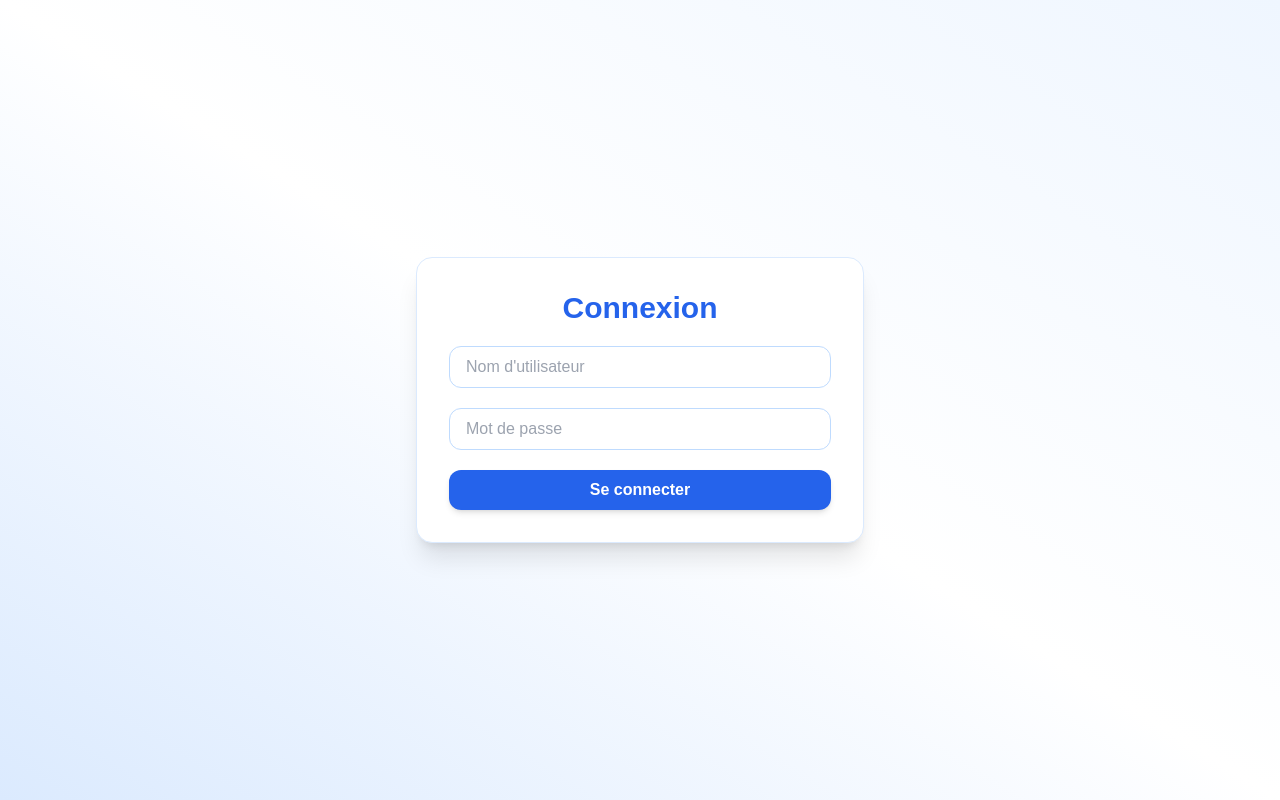
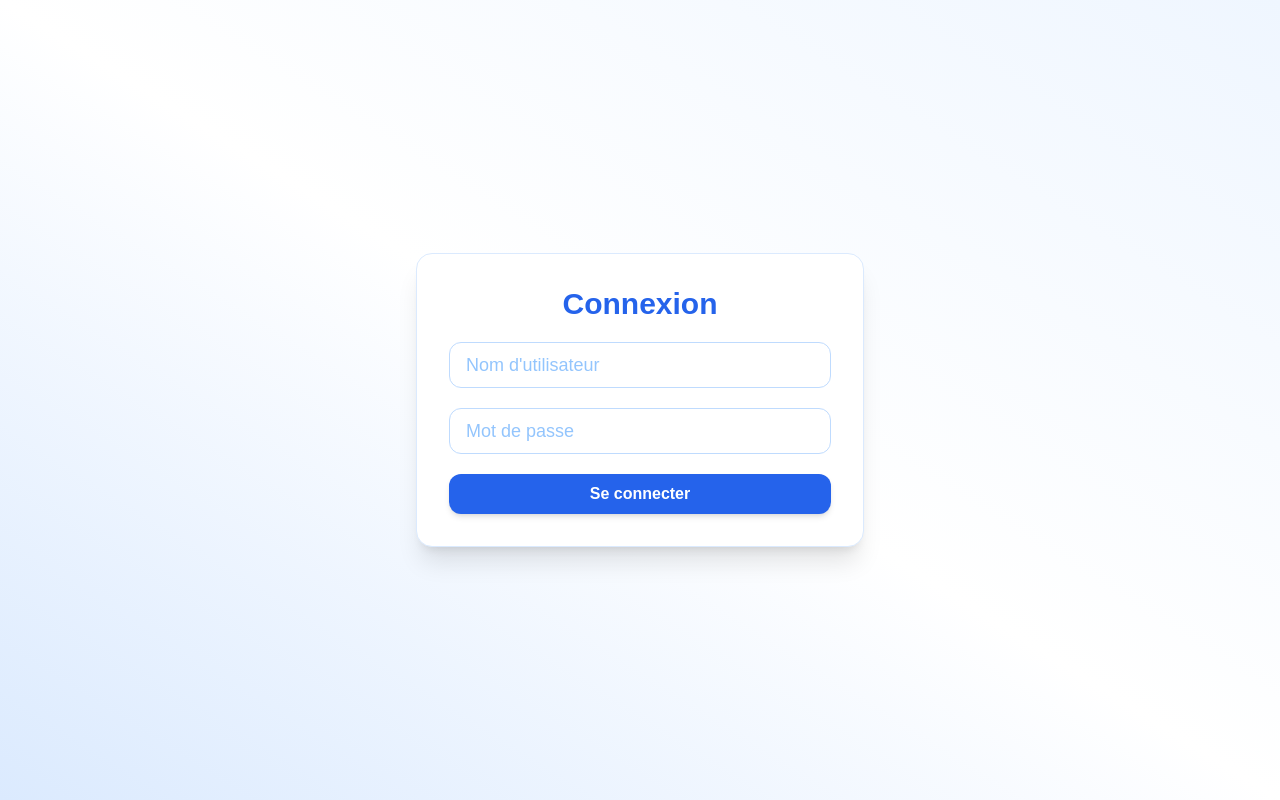
Before and after one commit to winicas/starbit, a Next.js app in the folder hopitalsage_front/: page /login in a window 1280 px wide. Built offline with nearby package versions, Linux system fonts and the light colour scheme.

Commit message:
Dieu est vrais etkomgjjkk

```diff
--- a/hopitalsage_front/app/login/page.tsx
+++ b/hopitalsage_front/app/login/page.tsx
@@ -25,13 +25,11 @@ export default function LoginPage() {
 
       const { token, refresh, user } = response.data;
 
-      // Stockage
       localStorage.setItem('accessToken', token);
       localStorage.setItem('refresh', refresh);
       localStorage.setItem('user', JSON.stringify(user));
       Cookies.set('token', token);
 
-      // Redirection selon le rôle
       switch (user.role) {
         case 'superuser':
           router.push('/dashboard/superadmin');
@@ -70,7 +68,7 @@ export default function LoginPage() {
           placeholder="Nom d'utilisateur"
           value={username}
           onChange={(e) => setUsername(e.target.value)}
-          className="w-full px-4 py-2 border border-blue-200 rounded-xl focus:outline-none focus:ring-2 focus:ring-blue-400"
+          className="w-full px-4 py-2 text-blue-600 placeholder:text-blue-300 text-lg border border-blue-200 rounded-xl focus:outline-none focus:ring-2 focus:ring-blue-400"
           required
         />
 
@@ -79,7 +77,7 @@ export default function LoginPage() {
           placeholder="Mot de passe"
           value={password}
           onChange={(e) => setPassword(e.target.value)}
-          className="w-full px-4 py-2 border border-blue-200 rounded-xl focus:outline-none focus:ring-2 focus:ring-blue-400"
+          className="w-full px-4 py-2 text-blue-600 placeholder:text-blue-300 text-lg border border-blue-200 rounded-xl focus:outline-none focus:ring-2 focus:ring-blue-400"
           required
         />
 
```
Lines whose indentation alone changed are shown as unchanged.
